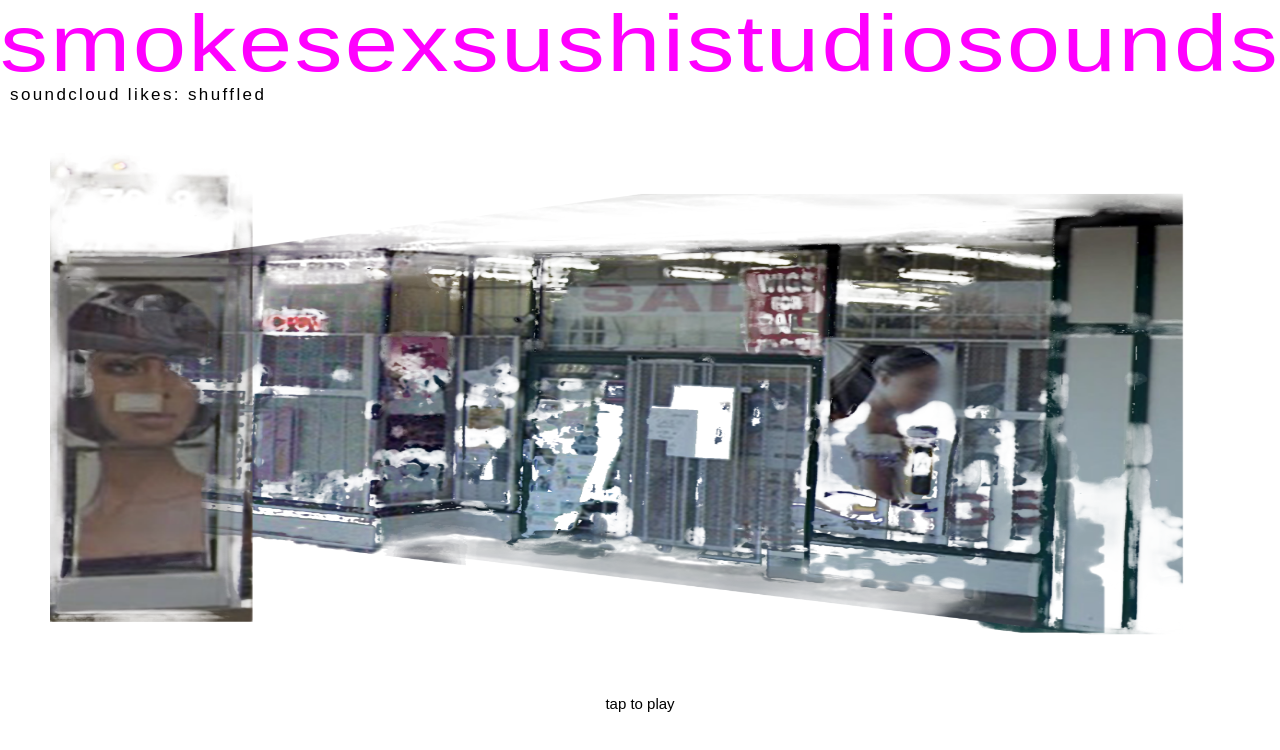
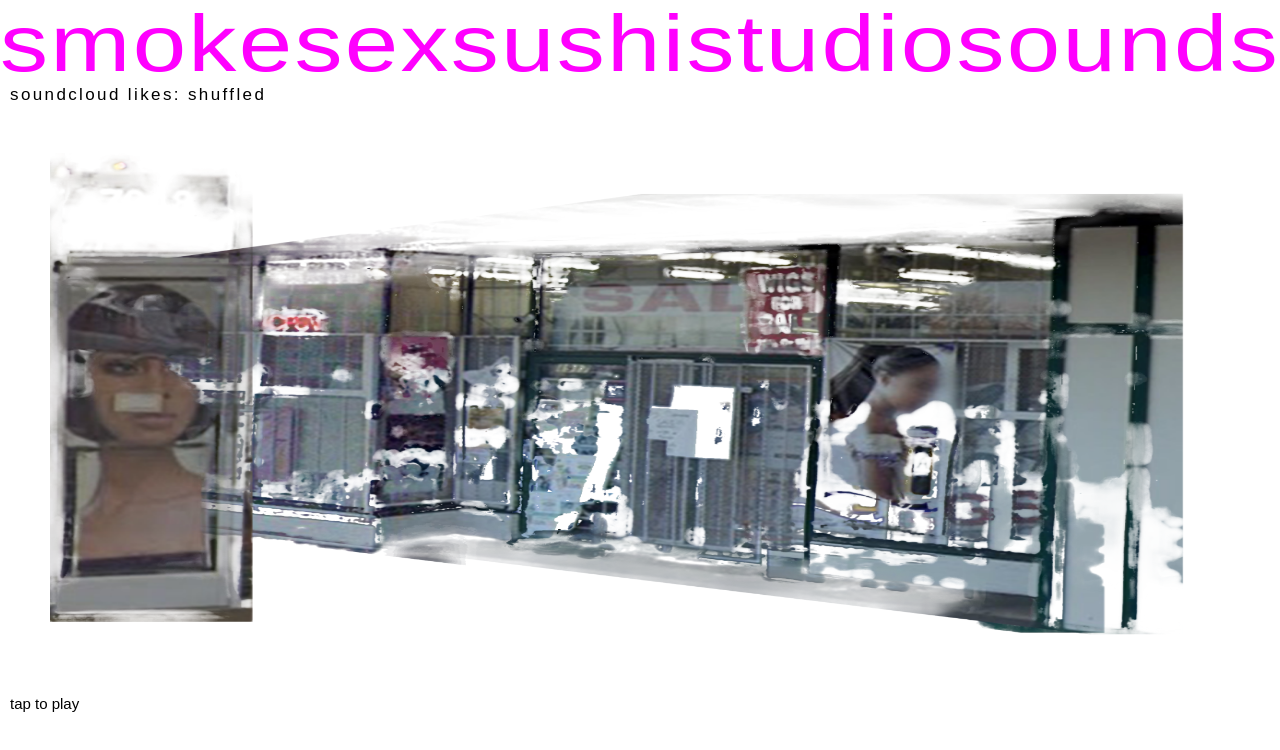
Before and after one commit to 1phonetucked-tech/smokesexsushistudiosounds, a website: page index.html in a window 1280 px wide. Drawn offline with Linux system fonts and the light colour scheme.

Commit message:
left-align the track title

```diff
--- a/index.html
+++ b/index.html
@@ -33,7 +33,7 @@
     max-height: calc(100vh - 215px - clamp(22px, 5vw, 120px));
     display: block; opacity: 1;
   }
-  #now { margin: 0; text-align: center; max-width: 40ch; min-height: 3em; }
+  #now { margin: 0 0 0 -10px; align-self: flex-start; text-align: left; max-width: 40ch; min-height: 3em; }
   #t { display: block; font-size: 15px; line-height: 1.35; color: #000; font-weight: 400; }
   #a { display: block; font-size: 12px; letter-spacing: .06em; color: #000; opacity: 1; margin-top: 4px; }
 </style>
```
